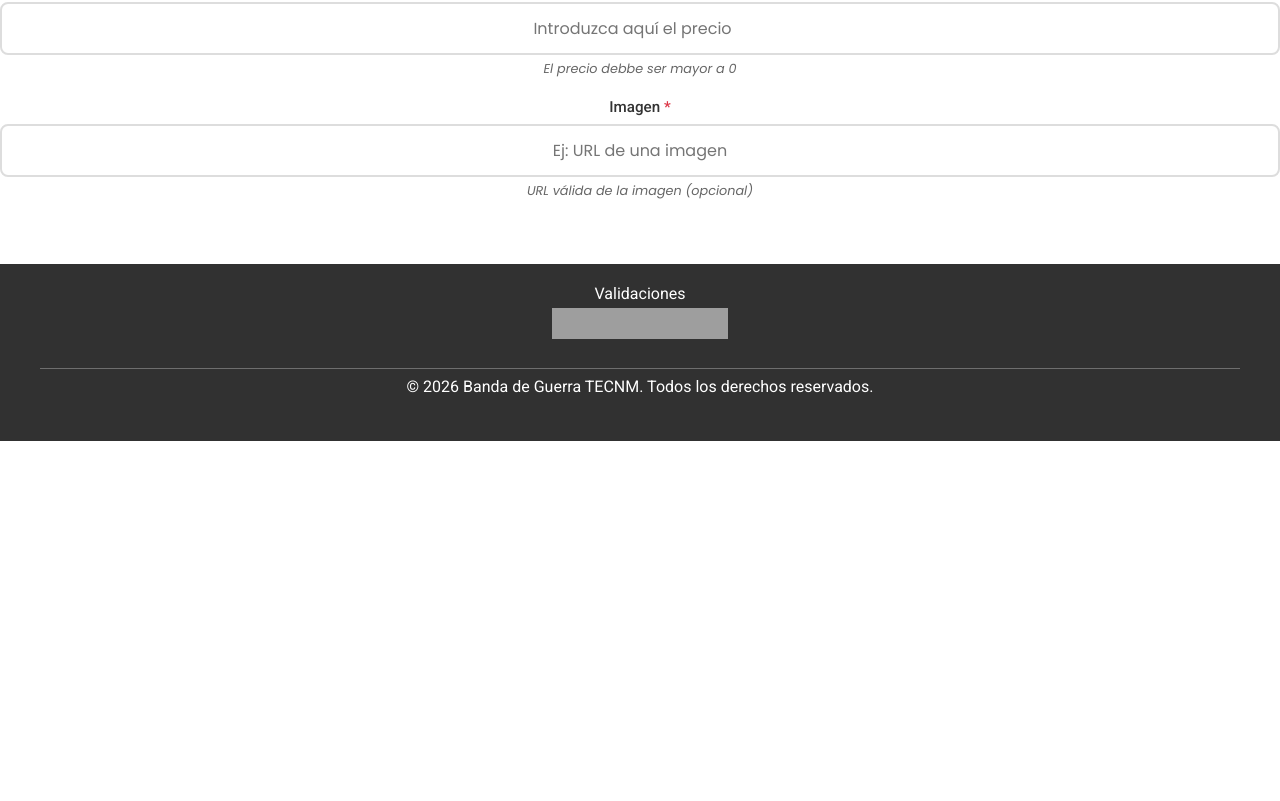
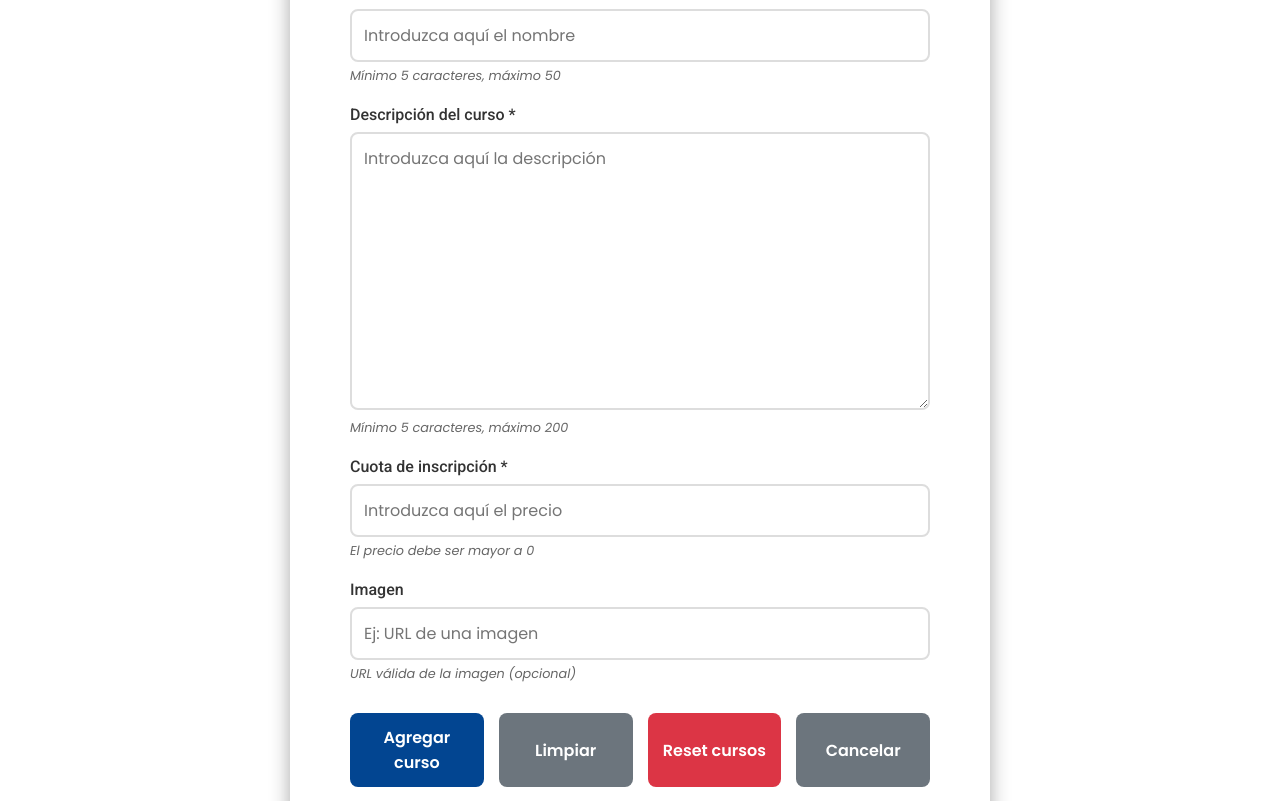
Before and after one commit to ElFalsoLicenciado/Practicas-Programacion-Web, a React (Vite) app in the folder banda-guerra/: page /admin in a window 1280 px wide. Shown: the part 359-1160 px from the top of the page. Before the commit the page ends 800 px from the top, so only its background shows below. Built offline with nearby package versions, Linux system fonts and the light colour scheme; grey boxes are pictures that could not be loaded.

Commit message:
03/25/26 #2

```diff
--- a/banda-guerra/src/components/AdminCourseForm.jsx
+++ b/banda-guerra/src/components/AdminCourseForm.jsx
@@ -1,6 +1,7 @@
 import React, { useState, useEffect } from 'react';
 import { useNavigate } from 'react-router-dom';
 import FormField from '../utils/FormField';
+import './AdminForm.css'
 
 const AdminForm = ({onCursoAgregado, onResetCursos}) => {
     const navigate = useNavigate()
@@ -17,43 +18,42 @@ const AdminForm = ({onCursoAgregado, onResetCursos}) => {
 
     const campos = [
         {
-            id: 'nombre', label: 'Nombre del curso', type: 'text', requiered: true,
-            placeholder: 'Introduzca aquí el nombre', hint: 'Mínimo 5 caracteres, máxmimo 50'
+            id: 'nombre-field', label: 'Nombre del curso', type: 'text', required: true,
+            placeholder: 'Introduzca aquí el nombre', hint: 'Mínimo 5 caracteres, máximo 50'
         },
         {
-            id: 'desc', label: 'Descripción del curso', type: 'text', requiered: true,
-            placeholder: 'Introduzca aquí la descripción', hint: 'Mínimo 5 caracteres, máxmimo 200'
+            id: 'descripcion-field', label: 'Descripción del curso', type: 'textarea', required: true,
+            placeholder: 'Introduzca aquí la descripción', hint: 'Mínimo 5 caracteres, máximo 200'
         },
         {
-            id: 'precio', label: 'Cuota de inscripción', type: 'number', requiered: true,
-            placeholder: 'Introduzca aquí el precio', hint: 'El precio debbe ser mayor a 0'
+            id: 'precio-field', label: 'Cuota de inscripción', type: 'number', required: true,
+            placeholder: 'Introduzca aquí el precio', hint: 'El precio debe ser mayor a 0'
         },
         {
-            id: 'img', label: 'Imagen', type: 'text', requiered: true,
+            id: 'img-field', label: 'Imagen', type: 'text', required: false,
             placeholder: 'Ej: URL de una imagen', hint: 'URL válida de la imagen (opcional)'
         }
     ]
 
     const validarCampo = (id, valor) => {
         switch(id) {
-            case 'nombre':
-            if (valor.length < 5) return 'El nombre debe tener al menos 5 caracteres'
-            if (valor.length > 50) return 'El nombre no puede exceder los 50 caracteres'
+            case 'nombre-field':
+            if (!valor) return 'El nombre es requerido'
+            if (valor.length < 3) return 'Mínimo 3 caracteres'
+            if (valor.length > 50) return 'Máximo 50 caracteres'
             return ''
-            case 'desc':
-            if (valor.length < 5) return 'La descripción debe tener al menos 5 caracteres'
-            if (valor.length > 200) return 'La descripción no puede exceder los 200 caracteres'
+            case 'descripcion-field':
+            if (!valor) return 'La descripción es requerida'
+            if (valor.length < 10) return 'Mínimo 10 caracteres'
+            if (valor.length > 200) return 'Máximo 200 caracteres'
             return ''
-            case 'precio':
-            const precio = parseFloat(valor)
-            if (isNaN(precio)) return 'El precio debe ser un número mayor a 0'
-            if (precio <= 0) return 'El precio no puede ser un número negativo'
+            case 'precio-field':
+            if (!valor) return 'El precio es requerido'
+            if (valor <= 0) return 'El precio debe ser mayor a 0'
             return ''
-            case 'img':
-            if (valor.length === 0) return ''
-            const urlPattern = /^(https?:\/\/)?([\da-z.-]+)\.([a-z.]{2,6})([/\w .-]*)*\/?$/
-            if (!urlPattern.test(valor) && !valor.startsWith('assets/')) {
-                return 'Ingresa una URL válida'
+            case 'img-field':
+            if (valor && !valor.match(/^(https?:\/\/)?([\da-z.-]+)\.([a-z.]{2,6})([/\w .-]*)*\/?$/) && !valor.startsWith('assets/')) {
+                return 'URL no válida'
             }
             return ''
             default:
@@ -62,30 +62,35 @@ const AdminForm = ({onCursoAgregado, onResetCursos}) => {
     }
 
     const handleChange = (e) => {
-        const { id, value} = e.target
-        setFormData(prev => ({ ...prev, [id]: value}))
+        const { id, value, type } = e.target
+        setFormData(prev => ({...prev, [id]: type === 'number' ? parseFloat(value) || '' : value}))
 
+        if (errors[id]) {
+            setErrors(prev => ({ ...prev, [id]: '' }))
+        }
+    }
+
+    const handleBlur = (e) => {
+        const { id, value } = e.target
         const error = validarCampo(id, value)
-        setErrors(prev => ({ ...prev, [id]: error}))
+        setErrors(prev => ({ ...prev, [id]: error }))
     }
 
     const handleSubmit = async (e) => {
         e.preventDefault()
 
         const newErrors = {}
-        let isValid = true
 
         campos.forEach(campo => {
-            if(campo.requiered) {
+            if (campo.required) {
                 const error = validarCampo(campo.id, formData[campo.id])
-                if(error) {
-                    newErrors[campo.id] = error
-                    isValid = false
+                if (error) {
+                newErrors[campo.id] = error
                 }
             }
         })
 
-        if (!isValid) {
+        if (!validarFormulario()) {
             setErrors(newErrors)
             mostrarNotificacion('Por favor, corrige los errores en el formulario', 'error')
             return
@@ -124,6 +129,21 @@ const AdminForm = ({onCursoAgregado, onResetCursos}) => {
         }
     }
 
+    const validarFormulario = () => {
+        const nuevosErrores = {}
+
+        campos.forEach(campo => {
+            if (campo.required) {
+                const valor = formData[campo.id]
+                const error = validarCampo(campo.id, valor)
+                if (error) nuevosErrores[campo.id] = error
+            }
+        })
+
+        setErrors(nuevosErrores)
+        return Object.keys(nuevosErrores).length === 0
+    }
+
     const limpiarFormulario = () => {
         setFormData({
             id: 0,
@@ -149,21 +169,49 @@ const AdminForm = ({onCursoAgregado, onResetCursos}) => {
     }
 
     return (
-        <div id= 'course-form' onSubmit={handleSubmit}>
-            {campos.map(campo => (
-                <FormField
+        <div>
+            <form className= 'admin-form' onSubmit={handleSubmit}>
+                <div>
+                    <h2 className='title-admin-form'>Añadir un curso</h2>
+                </div>
+                {campos.map(campo => (
+                    <FormField
                     key={campo.id}
                     id={campo.id}
                     nombre={campo.label}
                     type={campo.type}
-                    required={campo.requiered}
+                    required={campo.required}
                     placeholder={campo.placeholder}
                     hint={campo.hint}
+                    value={formData[campo.id]}
                     onChange={handleChange}
-                    onBlur={handleChange}
+                    onBlur={handleBlur}
                     error={errors[campo.id]}
-                />
-            ))}
+                    rows={10}
+                    min={campo.min}
+                    max={campo.max}
+                    step={campo.step}
+                    defaultValue={campo.defaultValue}
+                    />
+                ))}
+
+                <div className='form-actions'>
+                    <button type='submit' className='form-save-btn'>Agregar curso</button>
+                    <button type='button' onClick={limpiarFormulario}>Limpiar</button>
+                    <button type='button' onClick={handleReset} className='form-reset-btn'>Reset cursos</button>
+                    <button type='button' onClick={() => navigate('/')}> Cancelar</button>
+                </div>
+            </form>
+            {notificacion && (
+                <div className={`toast ${notificacion.tipo}`}>
+                <span className="toast-icon">
+                    {notificacion.tipo === 'success' && '✓'}
+                    {notificacion.tipo === 'error' && '✗'}
+                    {notificacion.tipo === 'warning' && '⚠'}
+                </span>
+                <span className="toast-message">{notificacion.mensaje}</span>
+                </div>
+            )}
         </div>
     )
 
--- /dev/null
+++ b/banda-guerra/src/components/AdminForm.css
@@ -0,0 +1,134 @@
+.admin-form {
+    max-width: 700px;
+    margin-inline: auto;
+    margin-top: 40px;
+    margin-bottom: 50px;
+    box-shadow: 0 8px 20px rgba(0, 0, 0, 0.35);
+    border-radius: 20px;
+    padding: 60px;
+}
+
+.title-admin-form {
+    margin-bottom: 35px;
+}
+
+.form-actions {
+  display: flex;
+  gap: 15px;
+  margin-top: 30px;
+  flex-wrap: wrap;
+}
+
+.form-actions button {
+  flex: 1;
+  min-width: 120px;
+  padding: 12px;
+  border: none;
+  border-radius: 8px;
+  font-family: 'Poppins';
+  font-size: 1rem;
+  font-weight: 600;
+  cursor: pointer;
+  transition: all 0.3s ease;
+}
+
+.form-actions button[type="submit"] {
+  background: #024591;
+  color: white;
+}
+
+.form-actions button[type="submit"]:hover {
+  background: #012b5c;
+  transform: translateY(-2px);
+  box-shadow: 0 5px 15px rgba(2, 69, 145, 0.3);
+}
+
+.form-actions button[type="button"] {
+  background: #6c757d;
+  color: white;
+}
+
+.form-actions button[type="button"]:hover {
+  background: #545b62;
+  transform: translateY(-2px);
+}
+
+.form-actions button.form-reset-btn {
+  background: #dc3545;
+  color: white;
+}
+
+.form-actions button.form-reset-btn:hover {
+  background: #c82333;
+  transform: translateY(-2px);
+  box-shadow: 0 5px 15px rgba(220, 53, 69, 0.3);
+}
+
+.toast-container {
+  position: fixed;
+  top: 100px;
+  right: 20px;
+  z-index: 1000;
+}
+
+.toast {
+  background: white;
+  border-radius: 10px;
+  padding: 15px 20px;
+  margin-bottom: 10px;
+  box-shadow: 0 5px 15px rgba(0, 0, 0, 0.2);
+  display: flex;
+  align-items: center;
+  gap: 10px;
+  animation: slideIn 0.3s ease;
+  border-left: 4px solid;
+  position: fixed;
+  top: 100px;
+  right: 20px;
+  z-index: 1000;
+}
+
+.toast.success {
+  border-left-color: #28a745;
+}
+
+.toast.error {
+  border-left-color: #dc3545;
+}
+
+.toast.warning {
+  border-left-color: #ffc107;
+}
+
+.toast-icon {
+  font-size: 1.2rem;
+}
+
+.toast-message {
+  font-family: 'Poppins';
+  font-size: 0.9rem;
+  color: #333;
+}
+
+
+@keyframes slideIn {
+  from {
+    transform: translateX(100%);
+    opacity: 0;
+  }
+  to {
+    transform: translateX(0);
+    opacity: 1;
+  }
+}
+
+@keyframes slideOut {
+  from {
+    transform: translateX(0);
+    opacity: 1;
+  }
+  to {
+    transform: translateX(100%);
+    opacity: 0;
+  }
+}
--- /dev/null
+++ b/banda-guerra/src/pages/AdminPage.css
@@ -0,0 +1,6 @@
+.admin-page-h2 {
+    margin: 20px auto;
+}
+.admin-page-p {
+    margin: 10px auto;
+}
--- a/banda-guerra/src/pages/AdminPage.jsx
+++ b/banda-guerra/src/pages/AdminPage.jsx
@@ -1,10 +1,13 @@
 import React from "react";
 import AdminCourseForm  from "../components/AdminCourseForm";
+import './AdminPage.css'
 
 const AdminPage = () => {
 
     return (
         <div id='admin-page'>
+            <h2 className='admin-page-h2'>Sitio de administración</h2>
+            <p className='admin-page-p'> Un aplauso para la administración</p>
             <div id='admin-form'>
                 <AdminCourseForm>
 
--- a/banda-guerra/src/utils/FormField.css
+++ b/banda-guerra/src/utils/FormField.css
@@ -10,7 +10,8 @@
   font-family: 'Roboto', sans-serif;
   font-weight: 500;
   color: #333;
-  font-size: 0.95rem;
+  font-size: 1.1  rem;
+  text-align: left;
 }
 
 .required-star {
@@ -20,6 +21,7 @@
 .form-field input,
 .form-field textarea,
 .form-field select {
+
   width: 100%;
   padding: 12px;
   border: 2px solid #ddd;
@@ -28,11 +30,14 @@
   font-size: 1rem;
   transition: all 0.3s ease;
   box-sizing: border-box;
+  text-align: left;
+
 }
 
 .form-field textarea {
   resize: vertical;
   min-height: 80px;
+  margin: 0px;
 }
 
 .form-field input:focus,
@@ -59,6 +64,7 @@
 }
 
 .field-hint {
+  text-align: left;
   color: #666;
   font-size: 0.8rem;
   margin-top: 5px;
--- a/banda-guerra/src/utils/FormField.jsx
+++ b/banda-guerra/src/utils/FormField.jsx
@@ -191,7 +191,7 @@ const FormField = ({
         <div className={`form-field ${className}`}>
             <label htmlFor={id} className="form-label">
             {nombre}
-        {required && <span className="required-star"> *</span>}
+            {required && ' *'}
             </label>
 
             {renderField()}
```
Lines whose indentation alone changed are shown as unchanged.
